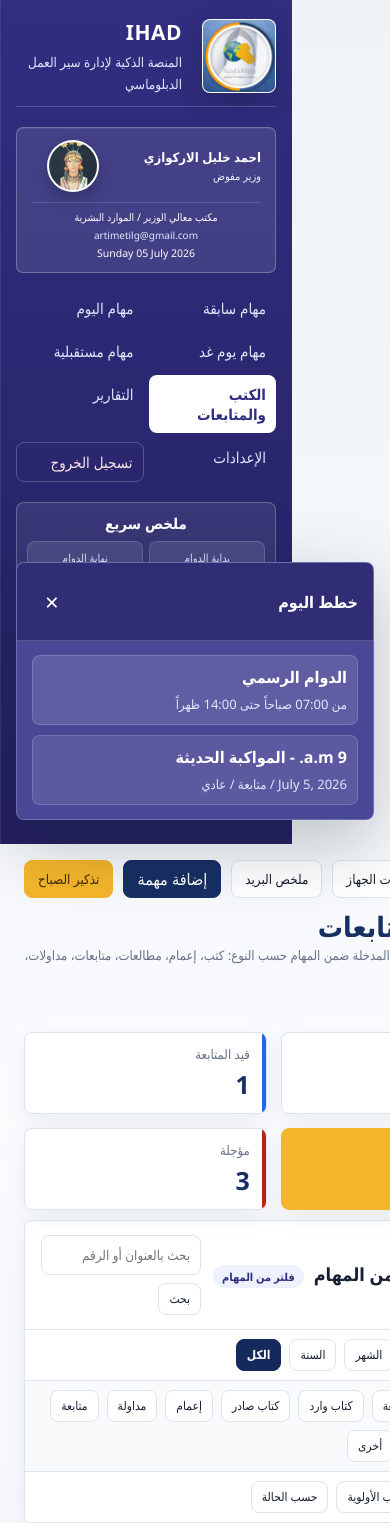
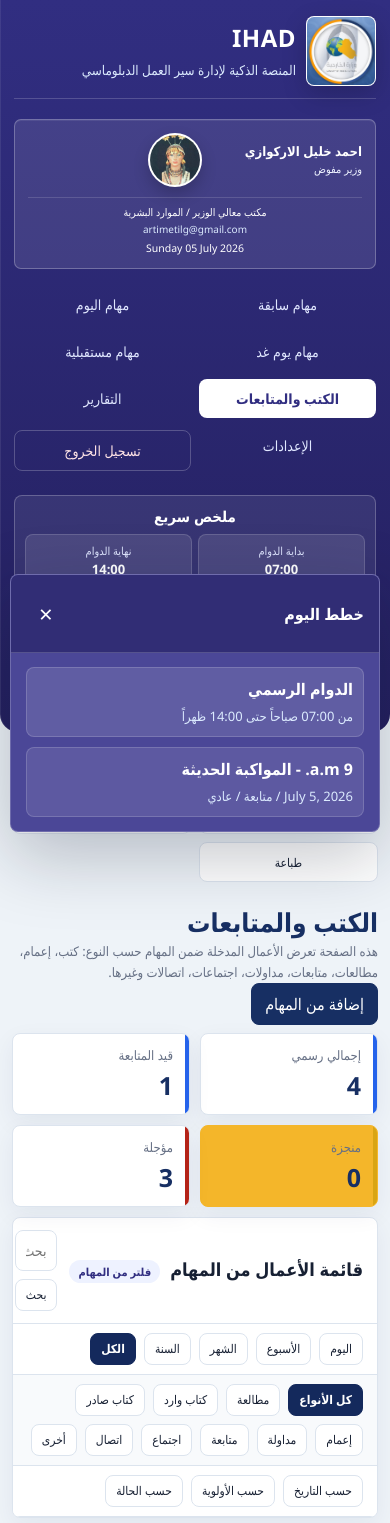
Before and after one commit to ahmedartimeti/ihadmofa, a Django app: page /books/ in a window 390 px wide. Shown: the top 1523 px of the page. Run offline with Django 5.2, Linux system fonts and the light colour scheme; a user stored in the database is signed in; data comes from the database, SQL or seed files in the repository.

Commit message:
Improve mobile layout

```diff
--- a/static/css/app.css
+++ b/static/css/app.css
@@ -2403,3 +2403,35 @@ body{background:linear-gradient(180deg,#edf3f7,#f9fbfd 46%,#eef2f7);font-family:
   .ihad-register-grid{grid-template-columns:1fr !important;}
   .ihad-top-tabs{grid-template-columns:1fr 1fr !important;min-height:58px !important;}
 }
+
+
+/* Mobile layout polish */
+@media(max-width:760px){
+  html,body{width:100%!important;max-width:100%!important;overflow-x:hidden!important}
+  body{background:#eef3f8!important}
+  .app-shell{display:flex!important;flex-direction:column!important;width:100%!important;max-width:100%!important;min-height:100vh!important;grid-template-columns:1fr!important;grid-template-areas:none!important;direction:rtl!important}
+  .side,.mofa-side{order:1!important;width:100%!important;max-width:100%!important;height:auto!important;min-height:auto!important;position:relative!important;grid-area:auto!important;padding:16px 14px!important;border-radius:0 0 18px 18px!important}
+  .main{order:2!important;width:100%!important;max-width:100%!important;grid-area:auto!important;padding:14px 12px 84px!important;overflow:hidden!important}
+  .version-ribbon{font-size:12px!important;line-height:1.7!important;padding:8px 10px!important;margin-bottom:10px!important}
+  .top-actions{direction:rtl!important;display:grid!important;grid-template-columns:1fr 1fr!important;gap:8px!important}
+  .top-actions .btn,.top-actions button{width:100%!important;min-height:40px!important;padding:8px 6px!important;font-size:12px!important;text-align:center!important}
+  .page-title-row{margin:12px 0!important;text-align:right!important}
+  .page-title-row h1{font-size:26px!important;line-height:1.25!important}
+  .page-title-row p{font-size:13px!important;line-height:1.6!important}
+  .dashboard-stats{grid-template-columns:1fr 1fr!important;gap:10px!important;margin-bottom:12px!important}
+  .stat{min-height:88px!important;padding:14px!important}
+  .stat span{font-size:12px!important}.stat strong{font-size:26px!important}
+  .filter-panel{padding:12px!important;margin-bottom:12px!important}
+  .sort-row{display:grid!important;grid-template-columns:1fr!important;gap:8px!important}
+  .sort-row input,.sort-row select,.sort-row button{width:100%!important;min-width:0!important}
+  .tasks-grid,.grid{display:flex!important;flex-direction:column!important;gap:12px!important;width:100%!important}
+  .side-form{order:1!important;width:100%!important}.tasks-stack{order:2!important;width:100%!important}
+  .panel{width:100%!important;max-width:100%!important}.panel .head{padding:12px 14px!important}.panel h3{font-size:18px!important}
+  .inline{padding:14px!important}.form-box p{margin-bottom:9px!important}input,select,textarea{min-width:0!important;font-size:14px!important}
+  .task-card{grid-template-columns:1fr!important;padding:13px!important}.task-actions{display:grid!important;grid-template-columns:1fr 1fr!important;gap:7px!important}.task-actions .btn{text-align:center!important}
+  .vertical-brand{grid-template-columns:70px 1fr!important;gap:10px!important;padding-bottom:12px!important}.vertical-brand img{width:70px!important;height:70px!important}.vertical-brand h3{font-size:24px!important}
+  .employee-card{min-height:auto!important;padding:13px!important}.employee-card-clean .employee-topline{display:flex!important;align-items:center!important;gap:10px!important}.employee-card-clean .profile-photo,.employee-card-clean .profile-avatar{display:grid!important;position:static!important;width:54px!important;height:54px!important;flex:0 0 54px!important}.employee-card-clean strong,.employee-card-clean span{margin:0!important;padding:0!important;text-align:right!important}.employee-card-clean strong{font-size:15px!important;line-height:1.35!important}.employee-details{margin-top:10px!important;display:grid!important;gap:3px!important}
+  .nav-menu{grid-template-columns:1fr 1fr!important;gap:8px!important}.nav-menu a{font-size:14px!important;text-align:center!important;padding:10px 8px!important}
+  .quick-summary{display:block!important;margin-top:12px!important}.compact-summary .mini-grid{grid-template-columns:1fr 1fr!important}
+  .startup-panel{left:10px!important;right:10px!important;bottom:12px!important;width:auto!important;max-height:70vh!important}
+}
--- a/templates/base.html
+++ b/templates/base.html
@@ -4,7 +4,7 @@
   <meta charset="utf-8">
   <meta name="viewport" content="width=device-width, initial-scale=1">
   <title>{% block title %}IHAD{% endblock %}</title>
-  <link rel="stylesheet" href="{% static 'css/app.css' %}?v=20260630-2325">
+  <link rel="stylesheet" href="{% static 'css/app.css' %}?v=20260705-mobile">
   <link rel="manifest" href="{% url 'pwa_manifest' %}">
   <meta name="theme-color" content="#312e81">
 </head>
```
